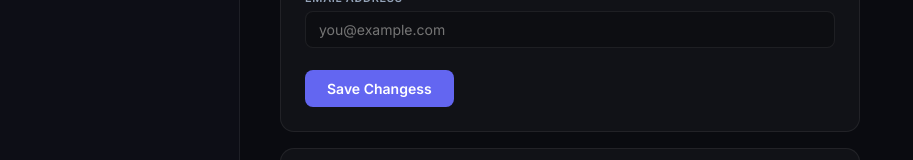
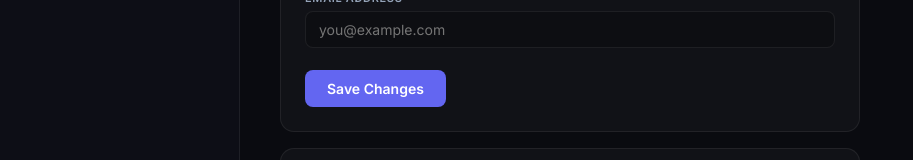
Before and after one commit to vireshsolanki/bug-squad-repo, a Next.js app: page /settings in a window 1280 px wide. Shown: the part 273-433 px from the top of the page, without its empty margins (0-913 px from the left). Built offline with nearby package versions, Linux system fonts and the light colour scheme.

Commit message:
Fix: Settings save button typo
Resolves #3

This fix was automatically generated by Bug Resolution Squad.

Changes:
Applied exact_fix from Tech Lead blueprint:

Tech Lead exact fix:
Fix typo in save button label

File: app/(dashboard)/settings/page.tsx
Before: 'Save Changess'
After:  'Save Changes'

```diff
--- a/app/(dashboard)/settings/page.tsx
+++ b/app/(dashboard)/settings/page.tsx
@@ -41,7 +41,7 @@ export default function SettingsPage() {
           className={`save-btn ${saved ? 'saved' : ''}`}
           onClick={handleSave}
         >
-          {saved ? 'Saved!' : 'Save Changess'}
+          {saved ? 'Saved!' : 'Save Changes'}
         </button>
       </div>
 
```
Also changed, not shown: 1 other file (tests, documents, lock files or other folders).
